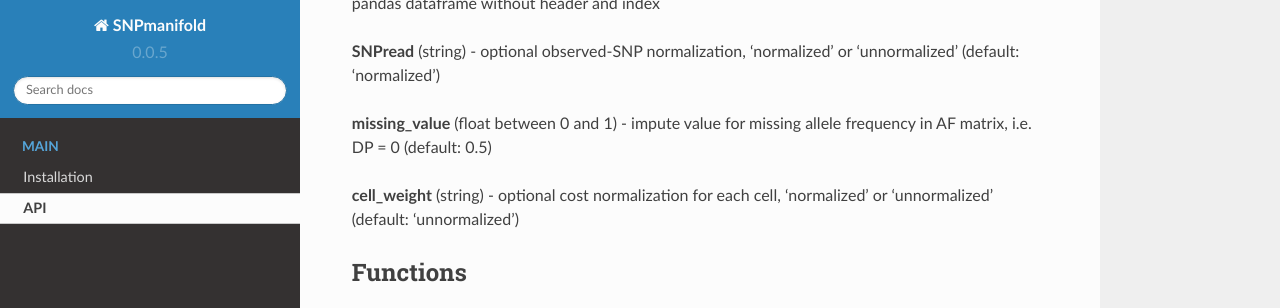
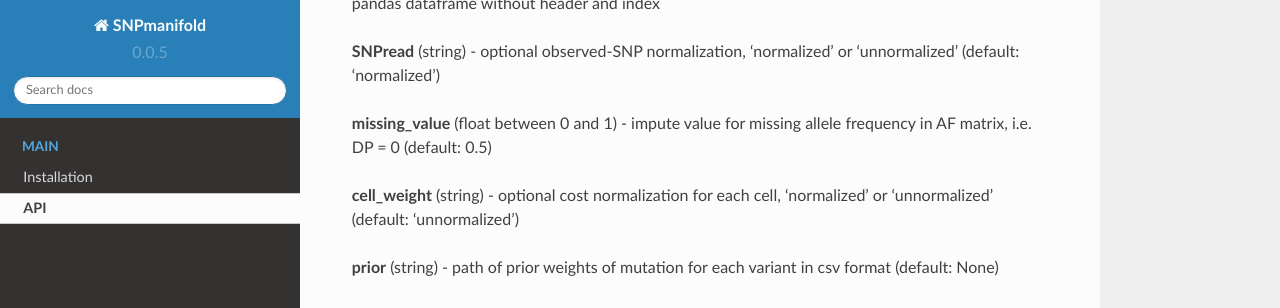
Before and after one commit to StatBiomed/SNPmanifold, a Sphinx documentation site: the page built from docs/API.rst, in a window 1280 px wide and 900 px high, scrolled down 874 px, cut to the strip 0-308 px from the top of the window. Built offline with Sphinx 7.4.7 and the Read the Docs theme 2.0.0, drawn with Linux system fonts in a browser that asks for light colours; pages that are not in the unit, such as notebooks, are missing from menus.

Commit message:
Update API.rst

```diff
--- a/docs/API.rst
+++ b/docs/API.rst
@@ -34,6 +34,8 @@ Parameters to initialize and load data into the main object SNP_VAE:
 **missing_value** (float between 0 and 1) - impute value for missing allele frequency in AF matrix, i.e. DP = 0 (default: 0.5)
 
 **cell_weight** (string) - optional cost normalization for each cell, 'normalized' or 'unnormalized' (default: 'unnormalized')
+
+**prior** (string) - path of prior weights of mutation for each variant in csv format (default: None)
 
 Functions
 -----------
```
